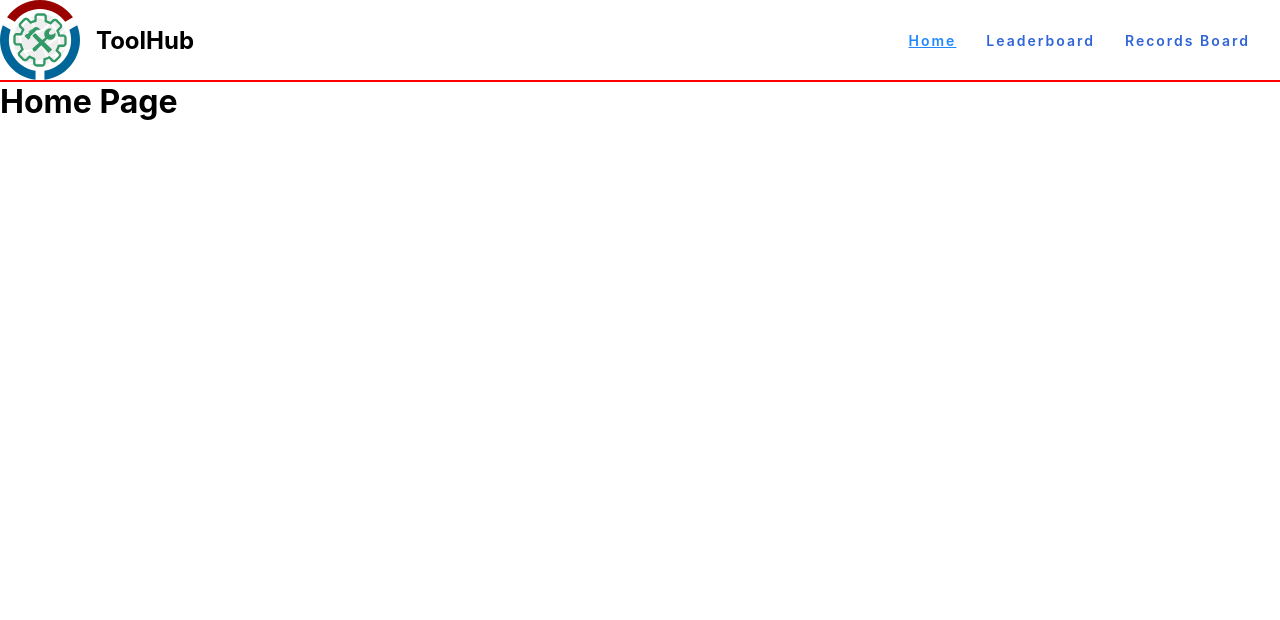
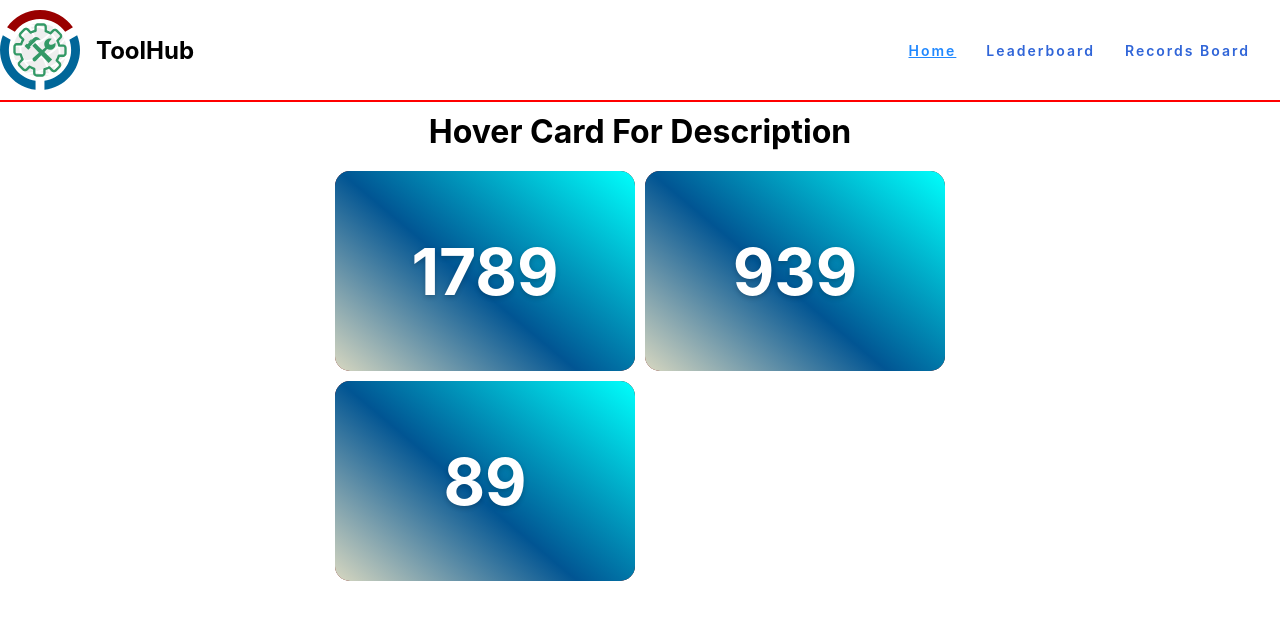
Before and after one commit to Fourteen98/toolhub-frontend, a React (Create React App) app: page / in a window 1280 px wide. Shown: the top 620 px of the page. Built offline with nearby package versions, Linux system fonts and the light colour scheme.

Commit message:
add styling to cards on homepage

```diff
--- a/src/App.css
+++ b/src/App.css
@@ -5,6 +5,7 @@
 
 .nav--bar {
   margin: 0 auto;
+  padding: 10px 0;
   display: flex;
   justify-content: space-between;
   align-items: center;
@@ -56,3 +57,108 @@
 .inactive {
   text-decoration: none;
 }
+
+.main--container {
+  display: flex;
+  flex-direction: column;
+  align-items: center;
+  gap: 20px;
+  margin: 0 auto;
+  padding: 10px 0;
+  width: 100%;
+  box-sizing: border-box;
+}
+
+.card--container {
+  max-width: 50%;
+  display: grid;
+  grid-template-columns: repeat(auto-fit, minmax(300px, 1fr));
+  grid-gap: 10px;
+}
+
+.card {
+  position: relative;
+  width: 300px;
+  height: 200px;
+  margin: 0 auto;
+  background: #6b0000;
+  border-radius: 15px;
+
+  /* box-shadow: 0 15px 60px rgba(0, 0, 0, 0.5); */
+}
+
+.face {
+  position: absolute;
+  bottom: 0;
+  left: 0;
+  width: 100%;
+  height: 100%;
+  display: flex;
+  justify-content: center;
+  align-items: center;
+}
+
+.face1 {
+  box-sizing: border-box;
+  padding: 20px;
+}
+
+.description {
+  background-color: #fffc00;
+  -webkit-background-clip: text;
+  -webkit-text-fill-color: transparent;
+}
+
+.face2 {
+  transition: 0.5s;
+}
+
+.face2 h2 {
+  padding: 0;
+  font-size: 10em;
+  color: #fff;
+  transition: 0.5s;
+  text-shadow: 0 2px 5px rgba(0, 0, 0, 0.2);
+  z-index: 10;
+}
+
+.card:hover .face.face2 {
+  height: 60px;
+}
+
+.card .face.face2 h2 {
+  font-size: 4em;
+}
+
+.card:nth-child(1) .face.face2 {
+  background-image:
+    linear-gradient(
+      40deg,
+      #d7d7c0 0%,
+      #015593 45%,
+      #00fffc 100%
+    );
+  border-radius: 15px;
+}
+
+.card:nth-child(2) .face.face2 {
+  background-image:
+    linear-gradient(
+      40deg,
+      #d7d7c0 0%,
+      #015593 45%,
+      #00fffc 100%
+    );
+  border-radius: 15px;
+}
+
+.card:nth-child(3) .face.face2 {
+  background-image:
+    linear-gradient(
+      40deg,
+      #d7d7c0 0%,
+      #015593 45%,
+      #00fffc 100%
+    );
+  border-radius: 15px;
+}
--- a/src/App.js
+++ b/src/App.js
@@ -12,8 +12,8 @@ function App() {
         <Navbar />
         <Routes>
           <Route path="/" element={<Home />} />
-          <Route path="/leaderboard" element={<Leaderboard />} />
-          <Route path="/recordsboard" element={<RecordsBoard />} />
+          <Route path="leaderboard" element={<Leaderboard />} />
+          <Route path="recordsboard" element={<RecordsBoard />} />
         </Routes>
       </div>
     </Router>
--- a/src/pages/Home.js
+++ b/src/pages/Home.js
@@ -1,9 +1,51 @@
 import React from 'react';
+// import Metrics from './components/Metrics';
 
 const Home = () => (
-  <div>
-    <h1>Home Page</h1>
+  <div className="main--container">
+    <h1>Hover Card For Description</h1>
+    <div className="card--container">
+      <div className="card">
+        <div className="face1 face">
+          <div className="content">
+            <span className="starts">
+              <p className="description">The Total Number Of Missing Tools.</p>
+            </span>
+          </div>
+        </div>
+        <div className="face face2">
+          <h2>1789</h2>
+        </div>
+      </div>
+
+      <div className="card">
+        <div className="face1 face">
+          <div className="content">
+            <span className="starts">
+              <p className="description">Total Number Of Tools With Missing Information</p>
+            </span>
+          </div>
+        </div>
+        <div className="face face2">
+          <h2>939</h2>
+        </div>
+      </div>
+
+      <div className="card">
+        <div className="face1 face">
+          <div className="content">
+            <span className="starts">
+              <p className="description">Number Of Tools Edited Using This Record Management Tool</p>
+            </span>
+          </div>
+        </div>
+        <div className="face face2">
+          <h2>89</h2>
+        </div>
+      </div>
+    </div>
   </div>
+
 );
 
 export default Home;
```
